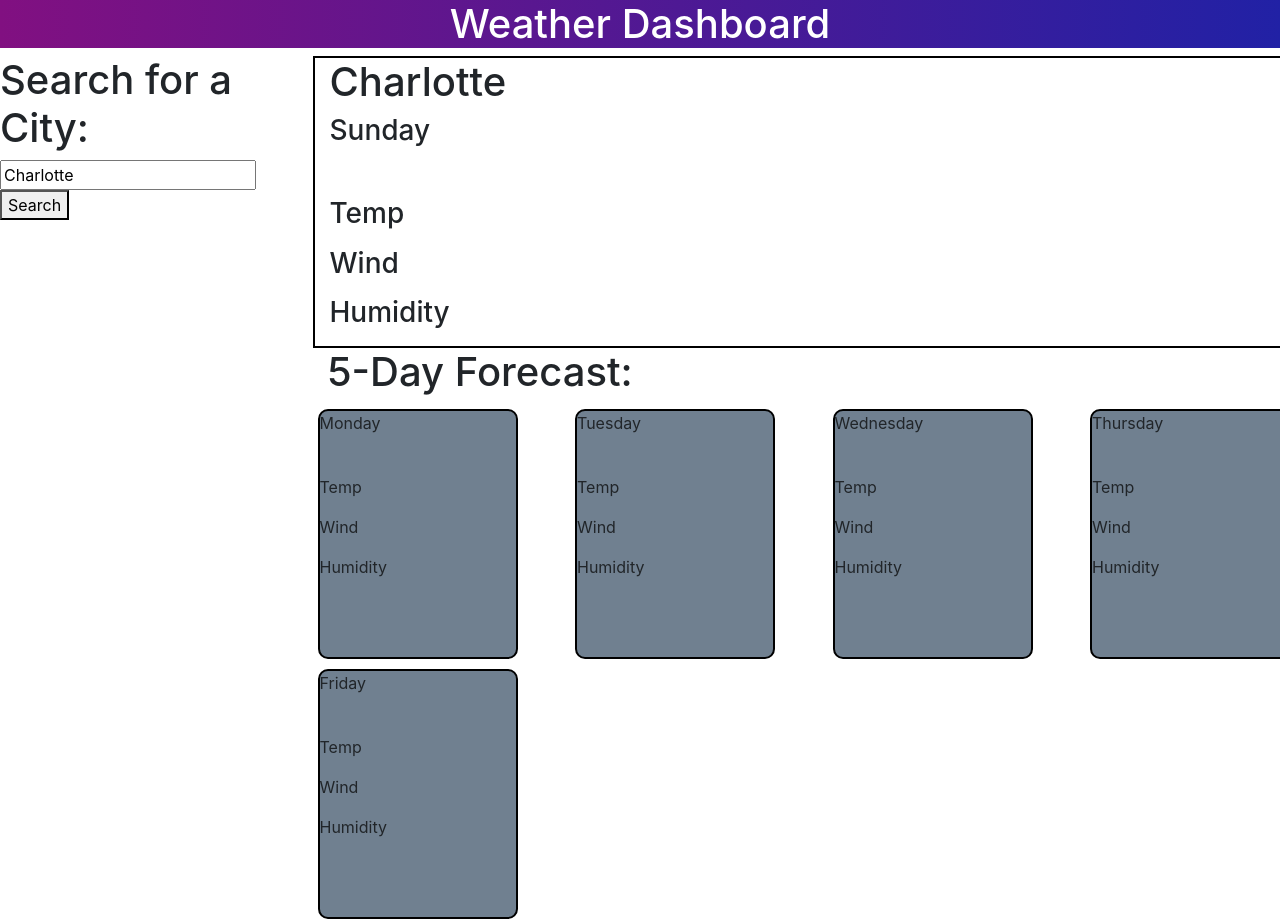
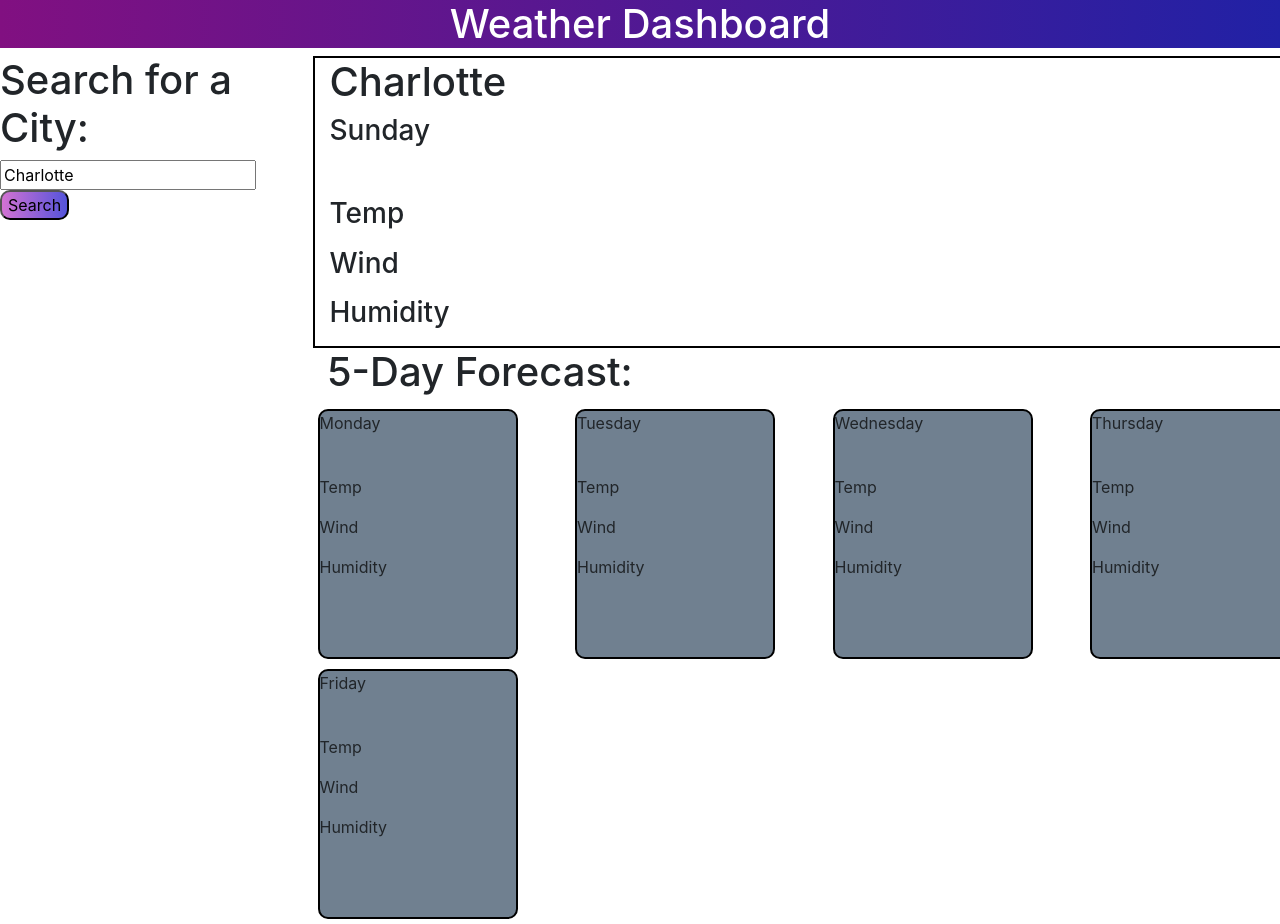
Before and after one commit to ARestrepo12/weather-dashboard, a plain HTML site: page index.html in a window 1280 px wide. Drawn offline with nearby package versions, Linux system fonts and the light colour scheme; no server answers.

Commit message:
button styled

```diff
--- a/assets/style.css
+++ b/assets/style.css
@@ -4,7 +4,14 @@
     color: white;
 }
 
+.search-btn {
+    background-image: linear-gradient(to right, rgb(211, 114, 211), rgb(84, 84, 219));
+    border-radius: 10px;
+}
 
+.search-btn:hover {
+    color: white;
+}
 
 .data {
     border: 2px solid black;
```
